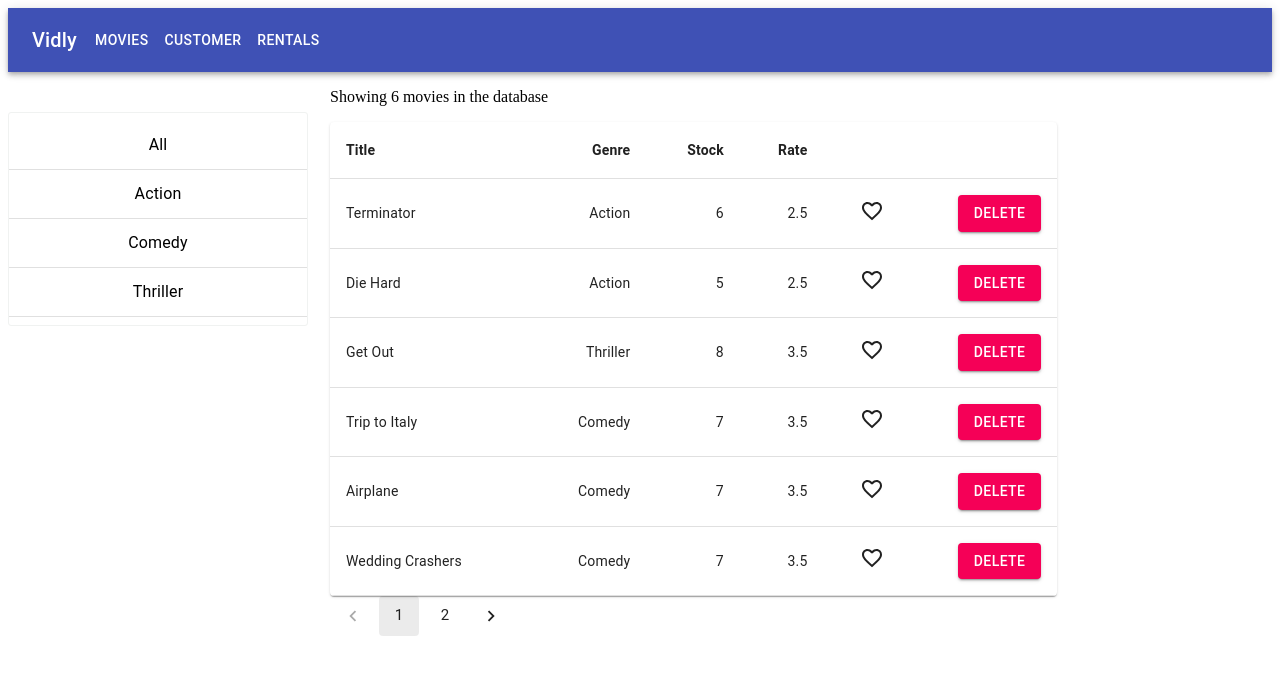
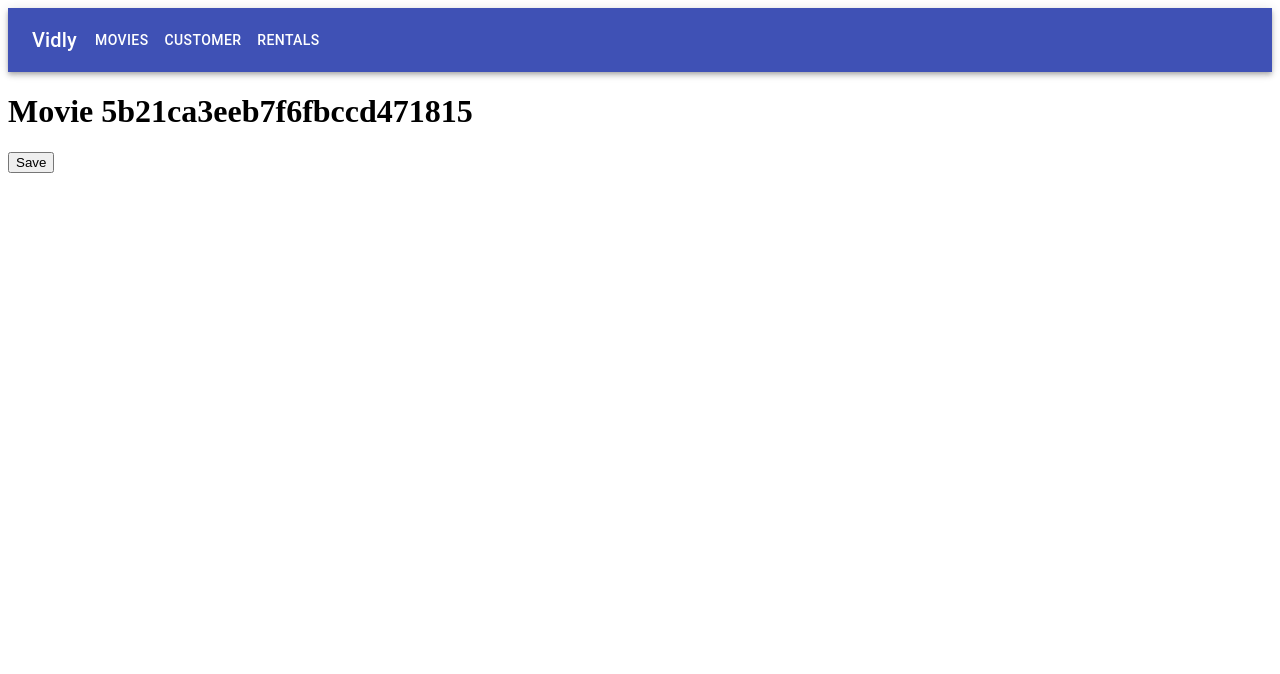
Before and after one commit to anaskhanstack/vidly-app, a React (Create React App) app: page /movies/5b21ca3eeb7f6fbccd471815 in a window 1280 px wide. Shown: the top 674 px of the page. Built offline with nearby package versions, Linux system fonts and the light colour scheme.

Commit message:
add route components

```diff
--- a/package.json
+++ b/package.json
@@ -13,6 +13,7 @@
     "prop-types": "^15.7.2",
     "react": "^16.13.1",
     "react-dom": "^16.13.1",
+    "react-hook-form": "^6.8.2",
     "react-router-dom": "^5.2.0",
     "react-scripts": "3.4.3"
   },
--- a/src/App.js
+++ b/src/App.js
@@ -1,18 +1,24 @@
 import React from "react";
-import Movie from "./components/Movie";
+import Movie from "./components/layout/Movie";
 import Navbar from "./components/layout/navbar";
-import { Switch, Route } from "react-router-dom";
-import Customers from "./components/Customer";
-import Rentals from "./components/Rentals";
+import { Switch, Route, Redirect } from "react-router-dom";
+import Customers from "./components/layout/Customer";
+import Rentals from "./components/layout/Rentals";
+import NotFound from "./components/layout/NotFound";
+import MovieForm from "./components/layout/MovieForm";
 
 export default function App() {
   return (
     <>
       <Navbar />
       <Switch>
-        <Route path="/Rentals" component={Rentals} />
-        <Route path="/Customers" component={Customers} />
-        <Route path="/" component={Movie} />
+        <Route path="/movies/:id" component={MovieForm} />
+        <Route path="/movies" component={Movie} />
+        <Route path="/customers" component={Customers} />
+        <Route path="/rentals" component={Rentals} />
+        <Route path="/not-found" component={NotFound} />
+        <Redirect from="/" exact to="/movies" />
+        <Redirect to="/not-found" />
       </Switch>
     </>
   );
--- /dev/null
+++ b/src/components/layout/MovieForm.jsx
@@ -0,0 +1,12 @@
+import React from "react";
+
+const MovieForm = ({ match, history }) => {
+  return (
+    <>
+      <h1>Movie {match.params.id}</h1>
+      <button onClick={() => history.push("/movies")}>Save</button>
+    </>
+  );
+};
+
+export default MovieForm;
--- /dev/null
+++ b/src/components/layout/NotFound.jsx
@@ -0,0 +1,7 @@
+import React from "react";
+
+const NotFound = () => {
+  return <h1>NotFound</h1>;
+};
+
+export default NotFound;
--- a/src/components/movieTable.jsx
+++ b/src/components/layout/movieTable.jsx
@@ -10,7 +10,8 @@ import {
   Paper,
   makeStyles,
 } from "@material-ui/core";
-import Like from "./common/like";
+import { Link } from "react-router-dom";
+import Like from "../common/like";
 
 const useStyles = makeStyles((theme) => ({
   root: {
@@ -56,11 +57,20 @@ const MovieTable = (props) => {
               <TableBody key={movie._id}>
                 <TableRow>
                   <TableCell component="th" scope="row">
-                    {movie.title}
+                    <Link to={`/movies/${movie._id}`}>{movie.title}</Link>
                   </TableCell>
-                  <TableCell align="right">{movie.genre.name}</TableCell>
-                  <TableCell align="right">{movie.numberInStock}</TableCell>
-                  <TableCell align="right">{movie.dailyRentalRate}</TableCell>
+                  <TableCell align="right">
+                    <Link></Link>
+                    {movie.genre.name}
+                  </TableCell>
+                  <TableCell align="right">
+                    <Link></Link>
+                    {movie.numberInStock}
+                  </TableCell>
+                  <TableCell align="right">
+                    <Link></Link>
+                    {movie.dailyRentalRate}
+                  </TableCell>
                   <TableCell align="right">
                     <Like handleLike={handleLike} movie={movie} />
                   </TableCell>
--- a/src/components/layout/navbar.jsx
+++ b/src/components/layout/navbar.jsx
@@ -15,12 +15,12 @@ const Navbar = () => {
         </Link>
 
         <Link
-          to="/Customers"
+          to="/customers"
           style={{ color: "white", textDecoration: "none" }}
         >
           <Button color="inherit">Customer</Button>
         </Link>
-        <Link to="/Rentals" style={{ color: "white", textDecoration: "none" }}>
+        <Link to="/rentals" style={{ color: "white", textDecoration: "none" }}>
           <Button color="inherit">Rentals</Button>
         </Link>
       </Toolbar>
```
Also changed, not shown: src/components/layout/Movie.jsx (renamed from src/components/Movie.jsx, +4 -4 lines), src/components/layout/Customer.jsx (renamed from src/components/Customer.jsx), src/components/layout/LoginForm.jsx (added), src/components/layout/Rentals.jsx (renamed from src/components/Rentals.jsx), 1 other file (tests, documents, lock files or other folders).
